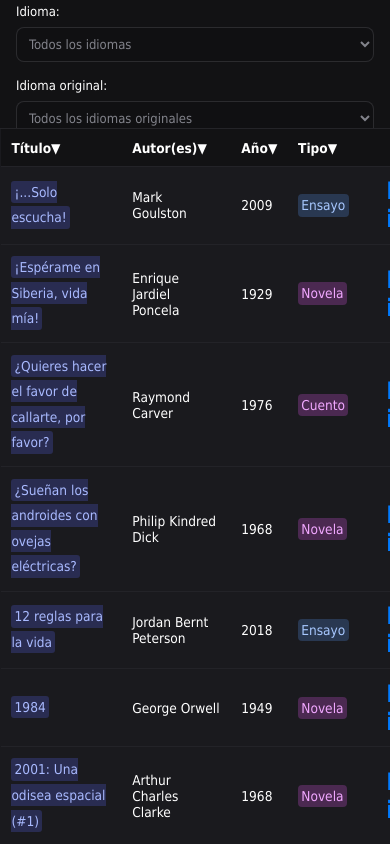
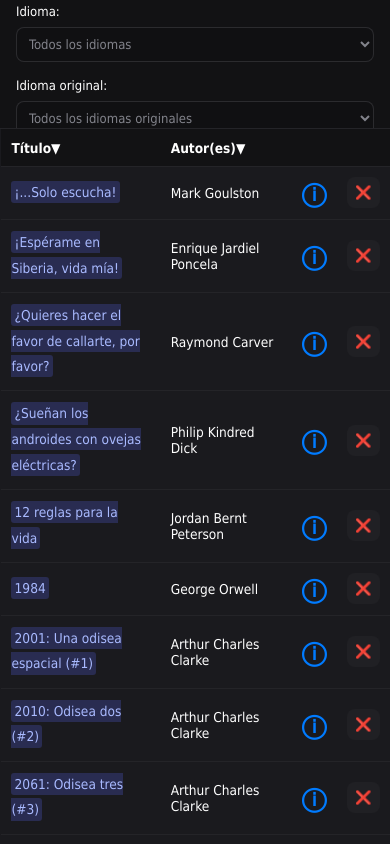
Before and after one commit to EscrituraYLectura/biblioteca, a Next.js app: page /buscador in a window 390 px wide. Shown: the part 840-1684 px from the top of the page. Built offline with nearby package versions, Linux system fonts and the light colour scheme; a web font is replaced by a local one.

Commit message:
Create hook to detect if screen is from a mobile device

```diff
--- a/components/GenerateTable.tsx
+++ b/components/GenerateTable.tsx
@@ -4,6 +4,7 @@ import { useMemo, useState, useEffect } from "react";
 import { useRouter, useSearchParams } from "next/navigation";
 import { TooltipInternal } from "@/components/Tooltip";
 import Popup from "@/components/Popup"
+import mobileDetection from "@/hooks/mobileDetection"
 import books from "@/public/libros.json";
 import authors from "@/public/autores.json";
 import reports from "@/public/reportes.json";
@@ -93,6 +94,8 @@ export default function GenerateTable() {
 
     const initialFilters = useMemo(() => parseQuery(searchParams), []);
     const [filters, setFilters] = useState<Filters>(initialFilters);
+
+    const isMobile = mobileDetection();
 
     useEffect(() => {
         const query = serializeFilters(filters);
@@ -222,6 +225,8 @@ export default function GenerateTable() {
         const set = new Set(authors.map((a) => a.País).filter(Boolean));
         return Array.from(set).sort((a, b) => a.localeCompare(b));
     }, []);
+
+    const moreInfoText = isMobile ? "ⓘ" : "Más información"
 
     return (
         <>
@@ -392,6 +397,7 @@ export default function GenerateTable() {
                                         : "▼"}
                                     </span>
                                 </th>
+                                {!isMobile && (
                                     <th>
                                         Año
                                         <span onClick={() => toggleSort("Publicación")} className={stylesSearcher.sort_arrow}>
@@ -402,6 +408,8 @@ export default function GenerateTable() {
                                             : "▼"}
                                         </span>
                                     </th>
+                                )}
+                                {!isMobile && (
                                     <th>
                                         Tipo
                                         <span onClick={() => toggleSort("Tipo")} className={stylesSearcher.sort_arrow}>
@@ -412,6 +420,7 @@ export default function GenerateTable() {
                                             : "▼"}
                                         </span>
                                     </th>
+                                )}
                                 <th></th>
                                 <th></th>
                             </tr>
@@ -424,6 +433,7 @@ export default function GenerateTable() {
                                     {book.Otros !== "" ? <TooltipInternal text="✚">Otras ediciones: {book.Otros}</TooltipInternal> : undefined}
                                 </td>
                                 <td>{book.Autor}</td>
+                                {!isMobile && (
                                     <td>
                                         {book.Publicación.startsWith("-")
                                             ? `${book.Publicación.slice(1)} a. C.`
@@ -431,9 +441,12 @@ export default function GenerateTable() {
                                                 ? book.Publicación.replace(/^0+/, "")
                                                 : book.Publicación}
                                     </td>
+                                )}
+                                {!isMobile && (
                                     <td><span className={`${stylesSearcher.estilo_tipo} ${stylesSearcher[Object.entries(typeStyles).find(([, list]) => list.includes(book.Tipo))?.[0] ?? ""]}`}>{book.Tipo}</span></td>
+                                )}
                                 <td>
-                                    <TooltipInternal text="Más información">
+                                    <TooltipInternal text={moreInfoText}>
                                         {book.Tema !== "" ? (
                                             <span>
                                                 <b>Tema(s):</b> {book.Tema}<br/>
--- /dev/null
+++ b/hooks/mobileDetection.ts
@@ -0,0 +1,18 @@
+import { useEffect, useState } from "react";
+
+export default function mobileDetection(maxWidth = 768) {
+    const [isMobile, setIsMobile] = useState(false);
+
+    useEffect(() => {
+        const checkScreenSize = () => {
+            setIsMobile(window.innerWidth <= maxWidth);
+        };
+
+        checkScreenSize();
+
+        window.addEventListener("resize", checkScreenSize);
+        return () => window.removeEventListener("resize", checkScreenSize);
+    }, [maxWidth]);
+
+    return isMobile;
+}
```
Lines whose indentation alone changed are shown as unchanged.
